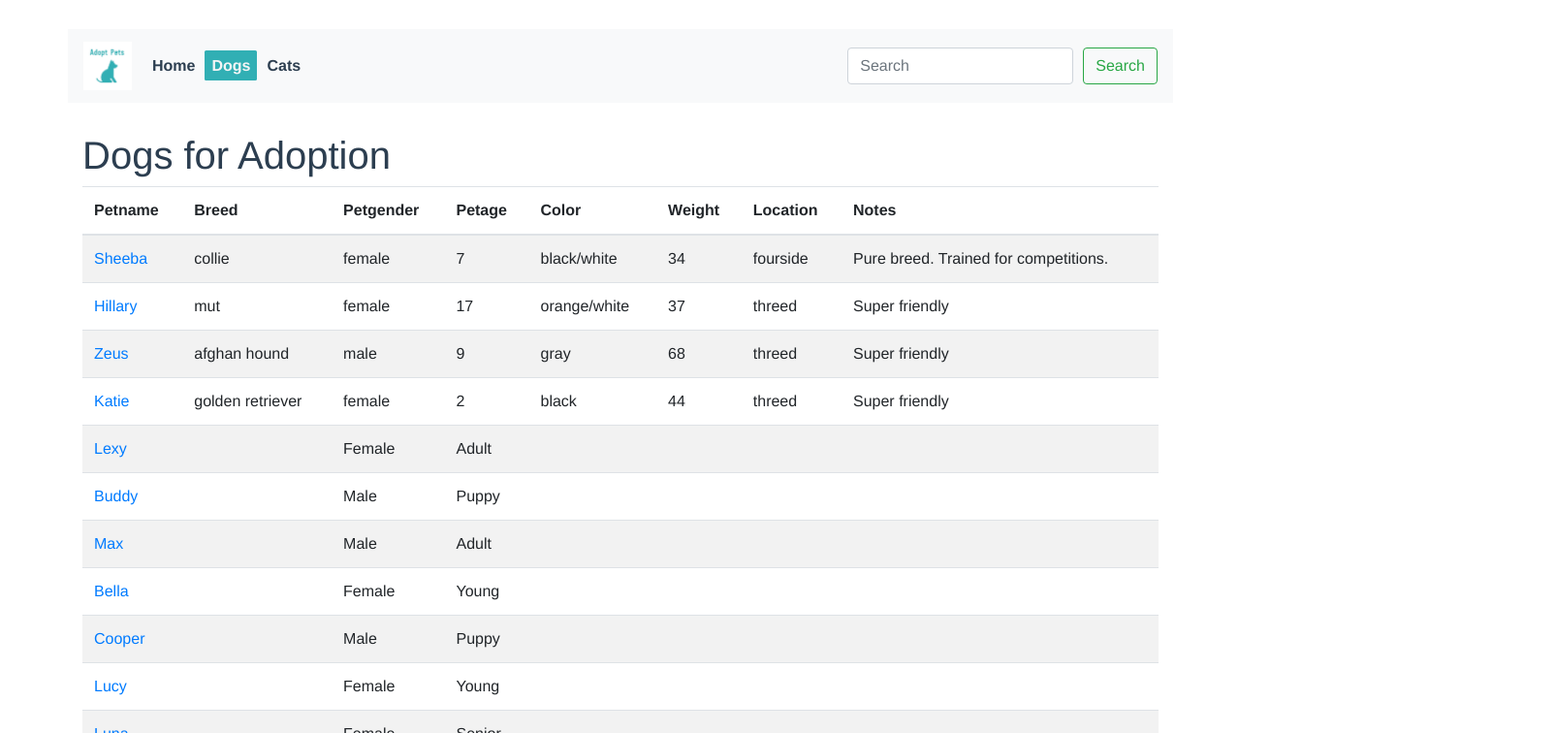
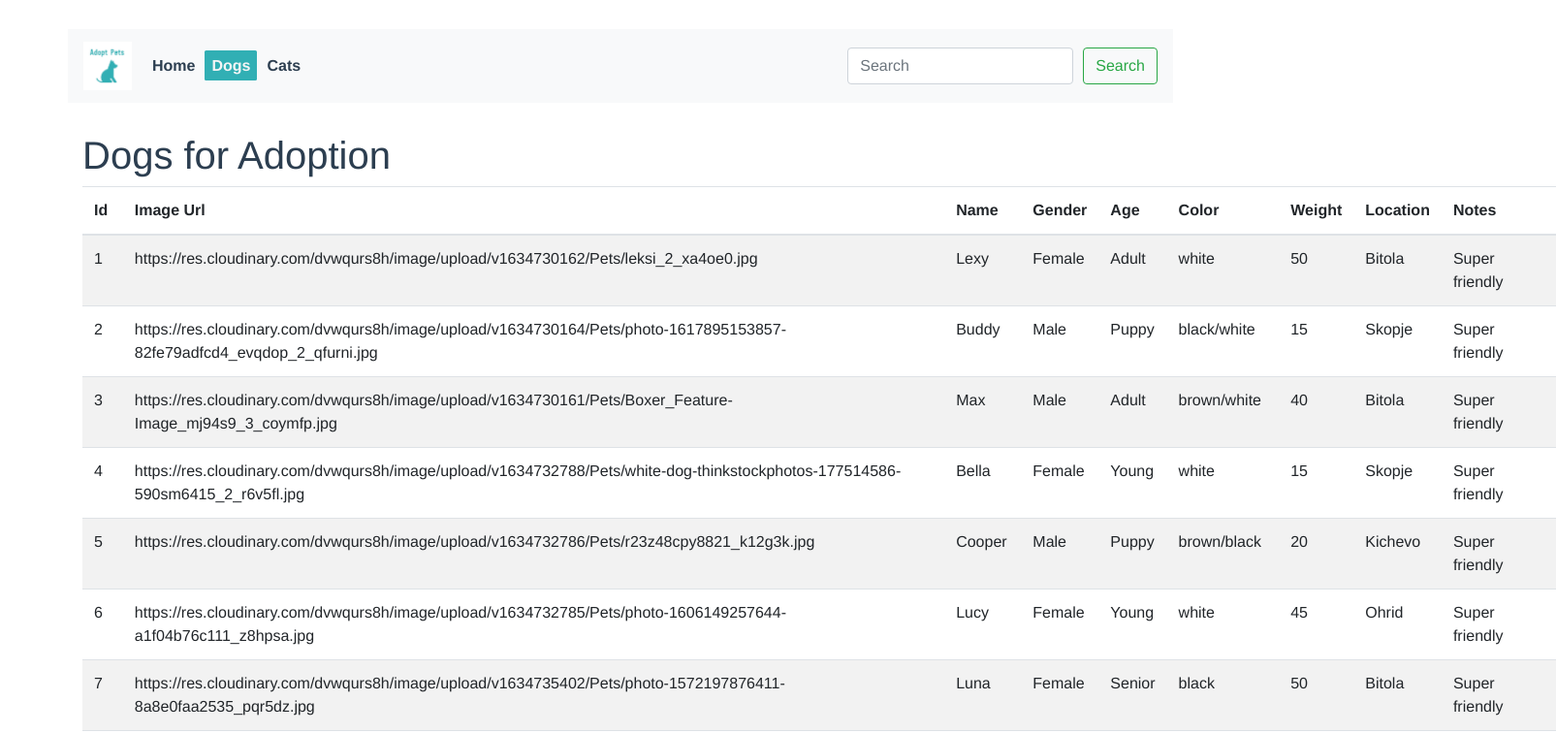
Before and after one commit to angelabosilkovska/Pets-Adoption-App, a Vue app: page /dogs in a window 1280 px wide. Shown: the top 756 px of the page at 97% size, 1605 px wide, since content can reach past the window. Built offline with nearby package versions, Linux system fonts and the light colour scheme.

Commit message:
Pets Data

```diff
--- a/src/components/PetCards.vue
+++ b/src/components/PetCards.vue
@@ -3,9 +3,9 @@
     <div class="shadow bg-white rounded">
       <img :src="data.imageUrl" class="card-img-top" />
       <div class="card-body">
-        <h5 class="card-title">{{ data.Petname }}</h5>
-        <p class="card-text">{{ data.Petgender }}, {{ data.Petage }}</p>
-        <p class="card-text">{{ data.Petlocation }}</p>
+        <h5 class="card-title">{{ data.name }}</h5>
+        <p class="card-text">{{ data.gender }}, {{ data.age }}</p>
+        <p class="card-text">{{ data.location }}</p>
         <br />
         <b-button @click="seePet()" variant="primary">See More</b-button>
       </div>
@@ -22,7 +22,7 @@ export default {
   methods: {
     seePet() {
       console.log(this.data);
-      this.$router.push(`/pets/dogs/${this.data.Petname}`);
+      this.$router.push(`/pets/dogs/${this.data.name}`);
     }
   }
 };
--- a/src/components/PetSearch.vue
+++ b/src/components/PetSearch.vue
@@ -19,7 +19,6 @@
         </div>
         <br />
         <div class="w-75">
-          <!-- <p>Age</p> -->
           <b-row class="mt-3 ">
             <b-col class=""
               ><b-form-select
--- a/src/data/dogs.js
+++ b/src/data/dogs.js
@@ -1,123 +1,163 @@
 export default [
-  {
-    Petname: "Sheeba",
-    breed: "collie",
-    Petgender: "female",
-    Petage: 7,
-    color: "black/white",
-    weight: 34,
-    location: "fourside",
-    notes: "Pure breed. Trained for competitions."
-  },
-  {
-    Petname: "Hillary",
-    breed: "mut",
-    Petgender: "female",
-    Petage: 17,
-    color: "orange/white",
-    weight: 37,
-    location: "threed",
-    notes: "Super friendly"
-  },
-  {
-    Petname: "Zeus",
-    breed: "afghan hound",
-    Petgender: "male",
-    Petage: 9,
-    color: "gray",
-    weight: 68,
-    location: "threed",
-    notes: "Super friendly"
-  },
-  {
-    Petname: "Katie",
-    breed: "golden retriever",
-    Petgender: "female",
-    Petage: 2,
-    color: "black",
-    weight: 44,
-    location: "threed",
-    notes: "Super friendly"
-  },
   {
     id: 1,
     imageUrl:
-      "https://res.cloudinary.com/dvwqurs8h/image/upload/v1634730162/Pets/leksi_2_xa4oe0.jpg",
-    Petname: "Lexy",
-    Petgender: "Female",
-    Petage: "Adult",
-    Petlocation: "Bitola"
+    "https://res.cloudinary.com/dvwqurs8h/image/upload/v1634730162/Pets/leksi_2_xa4oe0.jpg",
+    name: "Lexy",
+    gender: "Female",
+    age: "Adult",
+    color: "white",
+    weight: 50,
+    location: "Bitola",
+    notes: "Super friendly"
   },
   {
     id: 2,
     imageUrl:
       "https://res.cloudinary.com/dvwqurs8h/image/upload/v1634730164/Pets/photo-1617895153857-82fe79adfcd4_evqdop_2_qfurni.jpg",
-    Petname: "Buddy",
-    Petgender: "Male",
-    Petage: "Puppy",
-    Petlocation: "Skopje"
+    name: "Buddy",
+    gender: "Male",
+    age: "Puppy",
+    color: "black/white",
+    weight: 15,
+    location: "Skopje",
+    notes: "Super friendly"
   },
   {
     id: 3,
     imageUrl:
       "https://res.cloudinary.com/dvwqurs8h/image/upload/v1634730161/Pets/Boxer_Feature-Image_mj94s9_3_coymfp.jpg",
-    Petname: "Max",
-    Petgender: "Male",
-    Petage: "Adult",
-    Petlocation: "Bitola"
+    name: "Max",
+    gender: "Male",
+    age: "Adult",
+    color: "brown/white",
+    weight: 40,
+    location: "Bitola",
+    notes: "Super friendly"
   },
   {
     id: 4,
     imageUrl:
       "https://res.cloudinary.com/dvwqurs8h/image/upload/v1634732788/Pets/white-dog-thinkstockphotos-177514586-590sm6415_2_r6v5fl.jpg",
-    Petname: "Bella",
-    Petgender: "Female",
-    Petage: "Young",
-    Petlocation: "Skopje"
+    name: "Bella",
+    gender: "Female",
+    age: "Young",
+    color: "white",
+    weight: 15,
+    location: "Skopje",
+    notes: "Super friendly"
   },
   {
     id: 5,
     imageUrl:
       "https://res.cloudinary.com/dvwqurs8h/image/upload/v1634732786/Pets/r23z48cpy8821_k12g3k.jpg",
-    Petname: "Cooper",
-    Petgender: "Male",
-    Petage: "Puppy",
-    Petlocation: "Kichevo"
+    name: "Cooper",
+    gender: "Male",
+    age: "Puppy",
+    color: "brown/black",
+    weight: 20,
+    location: "Kichevo",
+    notes: "Super friendly"
   },
   {
     id: 6,
     imageUrl:
       "https://res.cloudinary.com/dvwqurs8h/image/upload/v1634732785/Pets/photo-1606149257644-a1f04b76c111_z8hpsa.jpg",
-    Petname: "Lucy",
-    Petgender: "Female",
-    Petage: "Young",
-    Petlocation: "Ohrid"
+    name: "Lucy",
+    gender: "Female",
+    age: "Young",
+    color: "white",
+    weight: 45,
+    location: "Ohrid",
+    notes: "Super friendly"
   },
   {
     id: 7,
     imageUrl:
       "https://res.cloudinary.com/dvwqurs8h/image/upload/v1634735402/Pets/photo-1572197876411-8a8e0faa2535_pqr5dz.jpg",
-    Petname: "Luna",
-    Petgender: "Female",
-    Petage: "Senior",
-    Petlocation: "Bitola"
+    name: "Luna",
+    gender: "Female",
+    age: "Senior",
+    color: "black",
+    weight: 50,
+    location: "Bitola",
+    notes: "Super friendly"
   },
   {
     id: 8,
     imageUrl:
       "https://res.cloudinary.com/dvwqurs8h/image/upload/v1634735403/Pets/yorkshire-terrier-i2-sz6_2_i5th02.jpg",
-    Petname: "Coda",
-    Petgender: "Male",
-    Petage: "Puppy",
-    Petlocation: "Skope"
+    name: "Coda",
+    gender: "Male",
+    age: "Puppy",
+    color: "brown/gray",
+    weight: 30,
+    location: "Skopje",
+    notes: "Super friendly"
   },
   {
     id: 9,
     imageUrl:
       "https://res.cloudinary.com/dvwqurs8h/image/upload/v1634735403/Pets/IMG_2057-scaled_bpk28v.jpg",
-    Petname: "Rex",
-    Petgender: "Male",
-    Petage: "Adult",
-    Petlocation: "Skope"
-  }
+    name: "Rex",
+    gender: "Male",
+    age: "Adult",
+    color: "brown/black",
+    weight: 50,
+    location: "Skopje",
+    notes: "Super friendly"
+  },
+  {
+    id: 10,
+    imageUrl:
+      "https://res.cloudinary.com/dvwqurs8h/image/upload/v1635331203/Pets/focused_309738860-stock-photo-old-black-white-border-collie_2_ykg58z.jpg",
+    name: "Sheeba",
+    breed: "collie",
+    gender: "Female",
+    age: "Adult",
+    color: "black/white",
+    weight: 34,
+    location: "Skopje",
+    notes: "Pure breed. Trained for competitions."
+  },
+  {
+    id: 11,
+    imageUrl:
+      "https://res.cloudinary.com/dvwqurs8h/image/upload/v1635331348/Pets/2021_0714_national_mutt_day_2_jmcjkq.jpg",
+    name: "Hillary",
+    breed: "mut",
+    gender: "Female",
+    age: "Puppy",
+    color: "orange/white",
+    weight: 37,
+    location: "Skopje",
+    notes: "Super friendly"
+  },
+  {
+    id: 12,
+    imageUrl:
+    "https://res.cloudinary.com/dvwqurs8h/image/upload/v1635331449/Pets/image_dygfk3.jpg",
+    name: "Zeus",
+    breed: "afghan hound",
+    gender: "Male",
+    age: "Adult",
+    color: "gray",
+    weight: 68,
+    location: "Ohrid",
+    notes: "Super friendly"
+  },
+  {
+    id: 13,
+    imageUrl:
+    "https://res.cloudinary.com/dvwqurs8h/image/upload/v1635331562/Pets/Red-Golden-Lab-in-Field_tsvm1o.jpg",
+    name: "Katie",
+    breed: "golden retriever",
+    gender: "Female",
+    age: "Adult",
+    color: "brown",
+    weight: 44,
+    location: "Struga",
+    notes: "Super friendly"
+  },
+
 ];
--- a/src/views/Dogs.vue
+++ b/src/views/Dogs.vue
@@ -4,7 +4,7 @@
     <b-table striped hover :items="dogs">
       <template #cell(Petname)="data">
         <router-link :to="`/pets/dogs/${data.value}`">
-          {{ data.value }}
+         {{ data.value }}
         </router-link>
       </template>
     </b-table>
--- a/src/views/Home.vue
+++ b/src/views/Home.vue
@@ -15,10 +15,10 @@
       <b-row>
         <b-col v-for="card in filteredDogs" :key="card.id" lg="4">
           <div
-            v-bind:Petname="card.Petname"
-            v-bind:Petgender="card.Petgender"
-            v-bind:Petage="card.Petage"
-            v-bind:Petlocation="card.Petlocation"
+            v-bind:name="card.name"
+            v-bind:gender="card.gender"
+            v-bind:age="card.age"
+            v-bind:location="card.location"
             v-bind:imageUrl="card.imageUrl"
           >
             <PetCards :data="card" />
@@ -34,12 +34,13 @@
 import PetCards from "../components/PetCards.vue";
 import PetSearch from "../components/PetSearch.vue";
 import { mapState } from "vuex";
+
 export default {
   name: "home",
-  Petname: "",
-  Petgender: "",
-  Petage: "",
-  Petlocation: "",
+  name: "",
+  gender: "",
+  age: "",
+  location: "",
   imageUrl: "",
   components: {
     PetCards,
@@ -52,89 +53,6 @@ export default {
     return {
       filteredDogs: [],
       allDogs: []
-      //  [
-      // {
-      //   id: 1,
-      //   imageUrl:
-      //     "https://res.cloudinary.com/dvwqurs8h/image/upload/v1634730162/Pets/leksi_2_xa4oe0.jpg",
-      //   Petname: "Lexy",
-      //   Petgender: "Female",
-      //   Petage: "Adult",
-      //   Petlocation: "Bitola"
-      // },
-      // {
-      //   id: 2,
-      //   imageUrl:
-      //     "https://res.cloudinary.com/dvwqurs8h/image/upload/v1634730164/Pets/photo-1617895153857-82fe79adfcd4_evqdop_2_qfurni.jpg",
-      //   Petname: "Buddy",
-      //   Petgender: "Male",
-      //   Petage: "Puppy",
-      //   Petlocation: "Skopje"
-      // },
-      // {
-      //   id: 3,
-      //   imageUrl:
-      //     "https://res.cloudinary.com/dvwqurs8h/image/upload/v1634730161/Pets/Boxer_Feature-Image_mj94s9_3_coymfp.jpg",
-      //   Petname: "Max",
-      //   Petgender: "Male",
-      //   Petage: "Adult",
-      //   Petlocation: "Bitola"
-      // },
-      // {
-      //   id: 4,
-      //   imageUrl:
-      //     "https://res.cloudinary.com/dvwqurs8h/image/upload/v1634732788/Pets/white-dog-thinkstockphotos-177514586-590sm6415_2_r6v5fl.jpg",
-      //   Petname: "Bella",
-      //   Petgender: "Female",
-      //   Petage: "Young",
-      //   Petlocation: "Skopje"
-      // },
-      // {
-      //   id: 5,
-      //   imageUrl:
-      //     "https://res.cloudinary.com/dvwqurs8h/image/upload/v1634732786/Pets/r23z48cpy8821_k12g3k.jpg",
-      //   Petname: "Cooper",
-      //   Petgender: "Male",
-      //   Petage: "Puppy",
-      //   Petlocation: "Kichevo"
-      // },
-      // {
-      //   id: 6,
-      //   imageUrl:
-      //     "https://res.cloudinary.com/dvwqurs8h/image/upload/v1634732785/Pets/photo-1606149257644-a1f04b76c111_z8hpsa.jpg",
-      //   Petname: "Lucy",
-      //   Petgender: "Female",
-      //   Petage: "Young",
-      //   Petlocation: "Ohrid"
-      // },
-      // {
-      //   id: 7,
-      //   imageUrl:
-      //     "https://res.cloudinary.com/dvwqurs8h/image/upload/v1634735402/Pets/photo-1572197876411-8a8e0faa2535_pqr5dz.jpg",
-      //   Petname: "Luna",
-      //   Petgender: "Female",
-      //   Petage: "Senior",
-      //   Petlocation: "Bitola"
-      // },
-      // {
-      //   id: 8,
-      //   imageUrl:
-      //     "https://res.cloudinary.com/dvwqurs8h/image/upload/v1634735403/Pets/yorkshire-terrier-i2-sz6_2_i5th02.jpg",
-      //   Petname: "Coda",
-      //   Petgender: "Male",
-      //   Petage: "Puppy",
-      //   Petlocation: "Skope"
-      // },
-      // {
-      //   id: 9,
-      //   imageUrl:
-      //     "https://res.cloudinary.com/dvwqurs8h/image/upload/v1634735403/Pets/IMG_2057-scaled_bpk28v.jpg",
-      //   Petname: "Rex",
-      //   Petgender: "Male",
-      //   Petage: "Adult",
-      //   Petlocation: "Skope"
-      // }
-      // ]
     };
   },
   mounted() {
@@ -149,12 +67,12 @@ export default {
       this.filteredDogs = this.allDogs;
       if (filterBy == "age" && params) {
         this.filteredDogs = this.filteredDogs.filter(el => {
-          return el.Petage == params;
+          return el.age == params;
         });
       }
       if (filterBy == "gender" && params) {
         this.filteredDogs = this.filteredDogs.filter(el => {
-          return el.Petgender == params;
+          return el.gender == params;
         });
       }
       if (filterBy == "name" && params) {
@@ -163,7 +81,7 @@ export default {
           return params
             .toLowerCase()
             .split(" ")
-            .every(v => el.Petname.toLowerCase().includes(v));
+            .every(v => el.name.toLowerCase().includes(v));
         });
       }
       console.log("newarr", this.filteredDogs);
```
